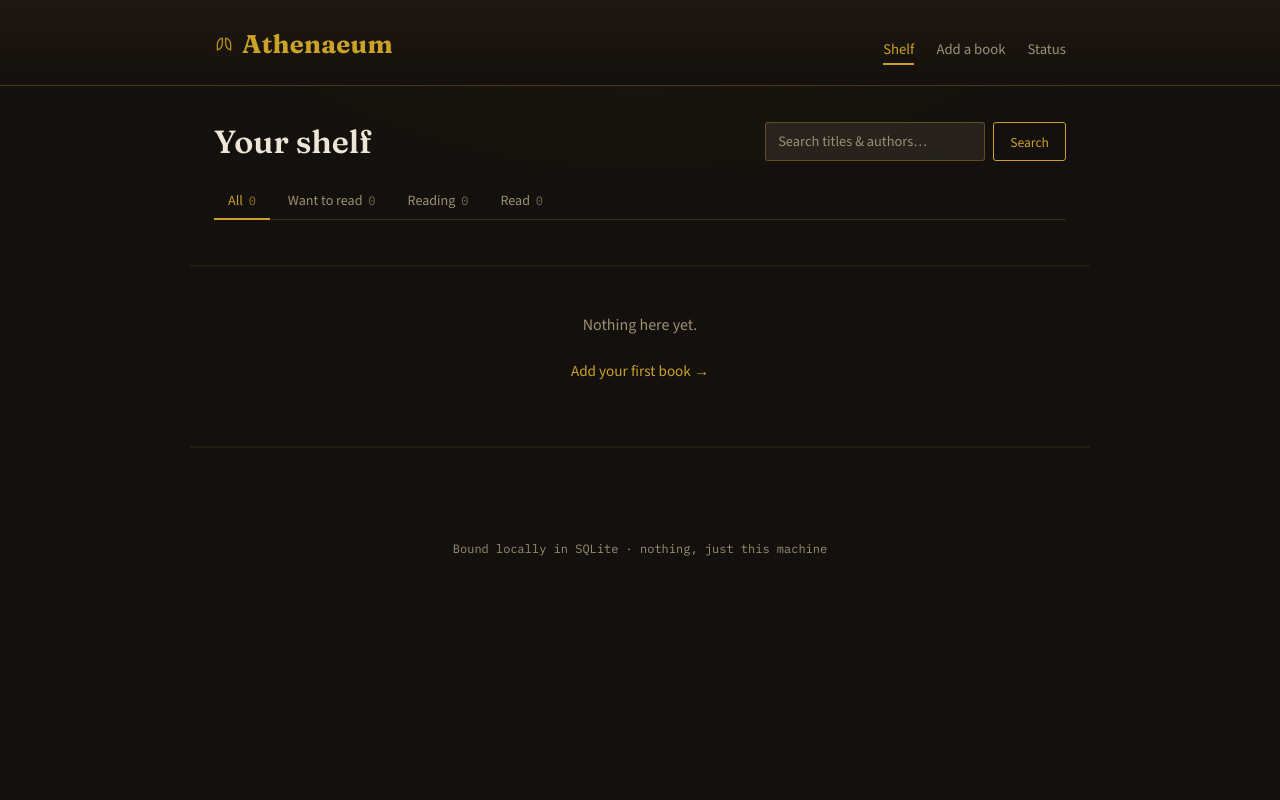
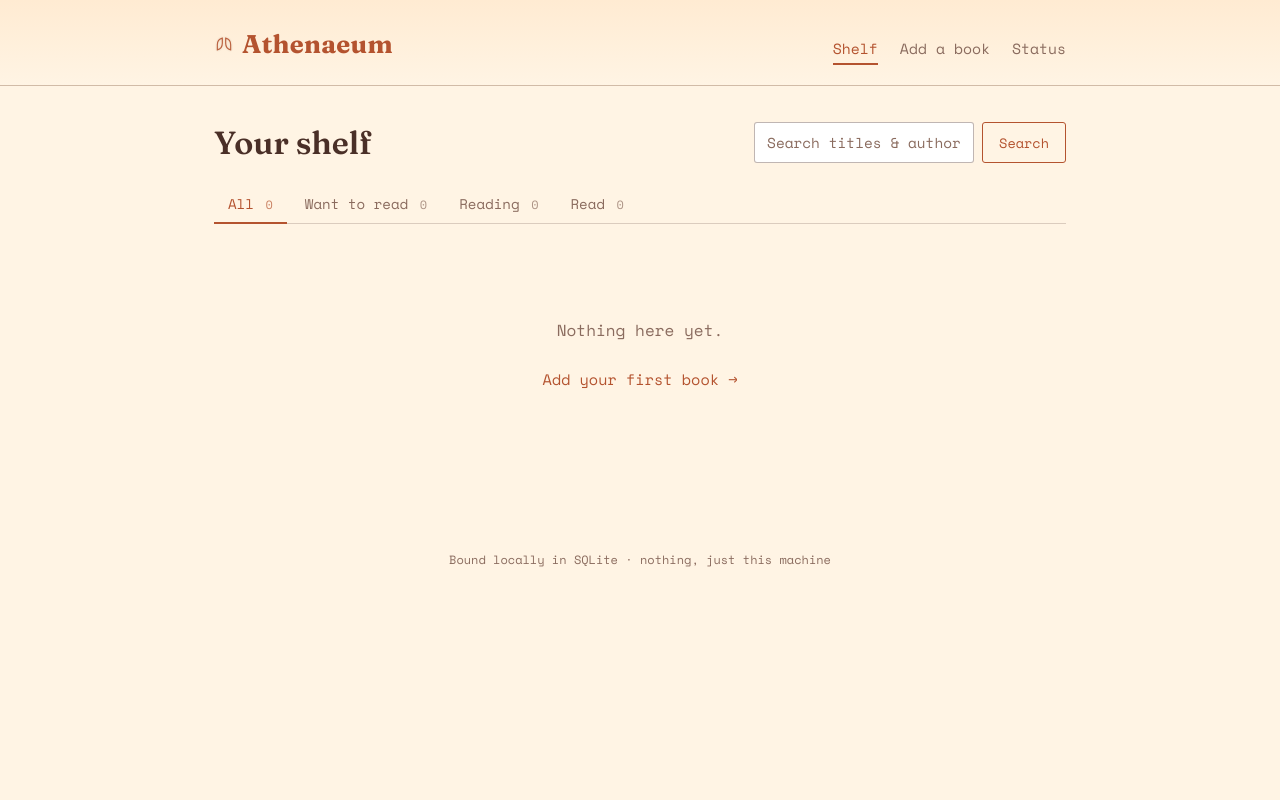
Before and after one commit to Sa-Naget/Athenaeum, a Flask app: page / in a window 1280 px wide. Run offline with Flask 3, Linux system fonts and the light colour scheme; data that the repository does not hold is empty.

Commit message:
Refactor CSS variables and update font styles for improved aesthetics

```diff
--- a/web/static/Style.css
+++ b/web/static/Style.css
@@ -1,27 +1,28 @@
 :root {
-  --cover: #14100D;
-  --cover-2: #1F1811;
-  --parchment: #F4ECD8;
-  --parchment-2: #EDE3C9;
-  --ink: #241A12;
-  --ink-soft: #55483A;
-  --ink-light: #EDE6D6;
-  --gold: #C9A227;
-  --maroon: #7B2D26;
-  --teal: #2F5D62;
-  --muted: #9C8F72;
+  --cover: #FFF4E4;
+  --cover-2: #FFEBD2;
+  --parchment: #FFFBF4;
+  --parchment-2: #FFF1DC;
+  --ink: #4A2F27;
+  --ink-soft: #7A5C50;
+  --ink-light: #4A2F27;
+  --gold: #B4532F;
+  --maroon: #7A3B2E;
+  --teal: #4F7A63;
+  --muted: #8A6B5E;
+  --peach: #F6B8A5;
+  --butter: #F7DC93;
+  --sage: #BFD9C0;
   --font-display: "Fraunces", serif;
-  --font-body: "Source Sans 3", sans-serif;
-  --font-mono: "IBM Plex Mono", monospace;
+  --font-body: "Space Mono", monospace;
+  --font-mono: "Space Mono", monospace;
 }
 
 * { box-sizing: border-box; }
 
 body {
   margin: 0;
-  background:
-    radial-gradient(ellipse 900px 500px at 50% -10%, rgba(201, 162, 39, 0.05), transparent 60%),
-    var(--cover);
+  background: var(--cover);
   color: var(--ink-light);
   font-family: var(--font-body);
   min-height: 100vh;
@@ -32,7 +33,7 @@ a { color: inherit; text-decoration: none; }
 /* Header */
 .cover {
   background: linear-gradient(180deg, var(--cover-2), var(--cover));
-  border-bottom: 1px solid rgba(201, 162, 39, 0.25);
+  border-bottom: 1px solid rgba(74, 47, 39, 0.25);
 }
 .cover-inner {
   max-width: 900px;
@@ -62,7 +63,7 @@ a { color: inherit; text-decoration: none; }
 }
 @keyframes glow {
   0%, 100% { opacity: 0.85; }
-  50% { opacity: 1; filter: drop-shadow(0 0 4px rgba(201, 162, 39, 0.5)); }
+  50% { opacity: 1; filter: drop-shadow(0 0 4px rgba(74, 47, 39, 0.5)); }
 }
 nav { display: flex; gap: 22px; }
 nav a {
@@ -80,13 +81,6 @@ nav a.active { color: var(--gold); border-bottom-color: var(--gold); }
   max-width: 900px;
   margin: 0 auto;
   padding: 36px 24px 80px;
-  background-image: repeating-linear-gradient(
-    to bottom,
-    transparent 0,
-    transparent 179px,
-    rgba(201, 162, 39, 0.08) 179px,
-    rgba(201, 162, 39, 0.08) 181px
-  );
 }
 
 h1 {
@@ -119,8 +113,8 @@ h2 {
   gap: 8px;
 }
 .search-form input {
-  background: rgba(244, 236, 216, 0.08);
-  border: 1px solid rgba(201, 162, 39, 0.35);
+  background: #fff;
+  border: 1px solid rgba(74, 47, 39, 0.35);
   border-radius: 3px;
   color: var(--ink-light);
   padding: 9px 12px;
@@ -146,7 +140,7 @@ h2 {
 .filter-tabs {
   display: flex;
   gap: 4px;
-  border-bottom: 1px solid rgba(201, 162, 39, 0.2);
+  border-bottom: 1px solid rgba(74, 47, 39, 0.2);
   margin-bottom: 18px;
   flex-wrap: wrap;
 }
@@ -184,7 +178,7 @@ h2 {
   font-size: 0.75rem;
   padding: 4px 10px;
   border-radius: 999px;
-  border: 1px solid rgba(201, 162, 39, 0.35);
+  border: 1px solid rgba(74, 47, 39, 0.35);
   color: var(--muted);
   transition: transform 0.15s ease, color 0.15s ease, border-color 0.15s ease;
 }
@@ -238,9 +232,9 @@ h2 {
 .spine-stripe { width: 100%; height: 6px; transition: filter 0.25s ease; }
 .book-card:hover .spine-stripe { filter: brightness(1.3); }
 
-.spine-gold .spine-stripe { background: var(--gold); }
-.spine-maroon .spine-stripe { background: var(--maroon); }
-.spine-teal .spine-stripe { background: var(--teal); }
+.spine-gold .spine-stripe { background: var(--butter); }
+.spine-maroon .spine-stripe { background: var(--peach); }
+.spine-teal .spine-stripe { background: var(--sage); }
 
 .book-body {
   display: flex;
@@ -274,12 +268,12 @@ h2 {
   font-family: var(--font-display);
   font-weight: 600;
   font-size: 1.3rem;
-  color: var(--parchment);
+  color: var(--ink);
 }
 .cover-fallback.show { display: flex; }
-.spine-gold .cover-fallback { background: var(--gold); }
-.spine-maroon .cover-fallback { background: var(--maroon); }
-.spine-teal .cover-fallback { background: var(--teal); }
+.spine-gold .cover-fallback { background: var(--butter); }
+.spine-maroon .cover-fallback { background: var(--peach); }
+.spine-teal .cover-fallback { background: var(--sage); }
 
 .book-main { padding: 0; flex: 1; min-width: 0; }
 
@@ -509,7 +503,7 @@ h2 {
   display: flex;
   justify-content: space-between;
   padding: 10px 0;
-  border-bottom: 1px solid rgba(201, 162, 39, 0.15);
+  border-bottom: 1px solid rgba(74, 47, 39, 0.15);
   font-size: 0.92rem;
 }
 .author-count {
@@ -529,8 +523,8 @@ h2 {
 /* Scrollbar */
 ::-webkit-scrollbar { width: 10px; }
 ::-webkit-scrollbar-track { background: var(--cover); }
-::-webkit-scrollbar-thumb { background: rgba(201, 162, 39, 0.35); border-radius: 6px; }
-::-webkit-scrollbar-thumb:hover { background: rgba(201, 162, 39, 0.55); }
+::-webkit-scrollbar-thumb { background: rgba(74, 47, 39, 0.35); border-radius: 6px; }
+::-webkit-scrollbar-thumb:hover { background: rgba(74, 47, 39, 0.55); }
 
 /* Responsive */
 @media (max-width: 600px) {
--- a/web/templates/base.html
+++ b/web/templates/base.html
@@ -5,7 +5,7 @@
   <meta name="viewport" content="width=device-width, initial-scale=1.0">
   <title>{% block title %}Athenaeum{% endblock %}</title>
   <link rel="preconnect" href="https://fonts.googleapis.com">
-  <link href="https://fonts.googleapis.com/css2?family=Fraunces:ital,opsz,wght@0,9..144,400;0,9..144,600;0,9..144,700;1,9..144,500&family=Source+Sans+3:wght@400;500;600&family=IBM+Plex+Mono:wght@400;500&display=swap" rel="stylesheet">
+  <link href="https://fonts.googleapis.com/css2?family=Fraunces:ital,opsz,wght@0,9..144,400;0,9..144,600;0,9..144,700;1,9..144,500&family=Space+Mono:ital,wght@0,400;0,700;1,400&display=swap" rel="stylesheet">
   <link rel="stylesheet" href="{{ url_for('static', filename='Style.css') }}">
 </head>
 <body>
```
